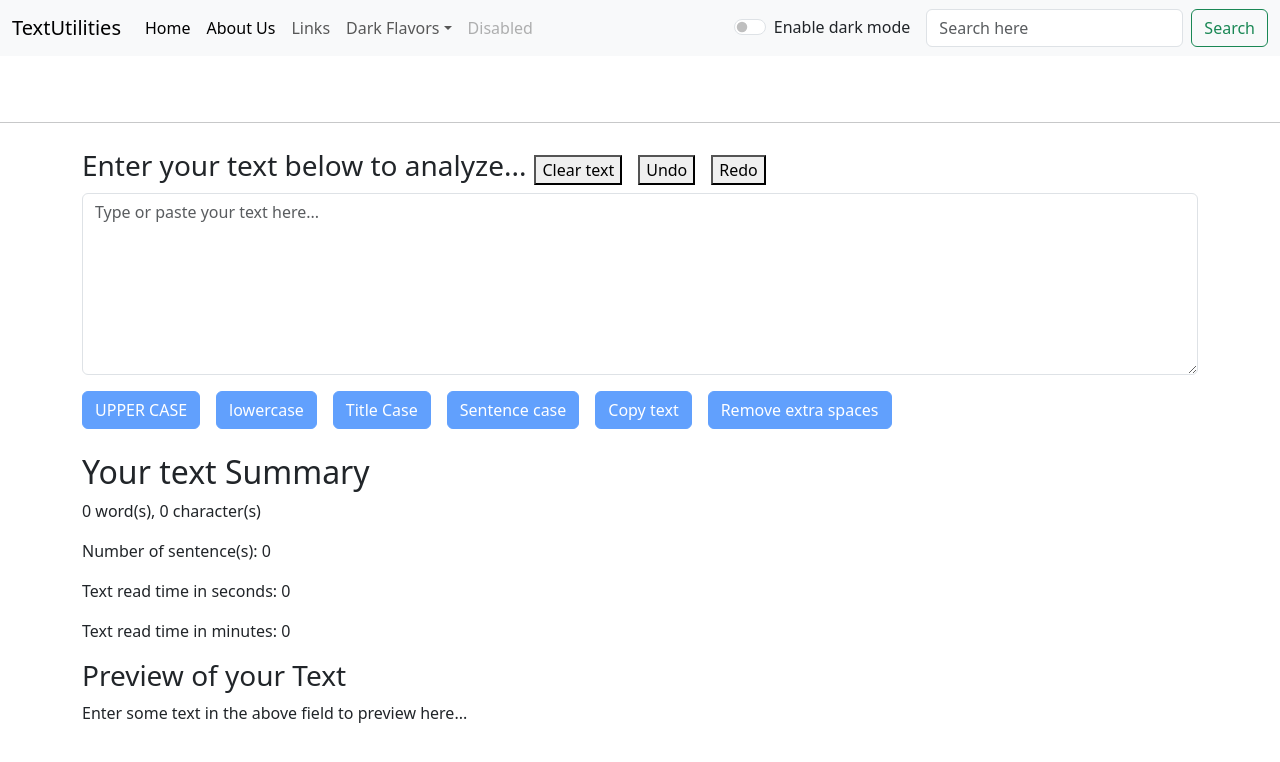
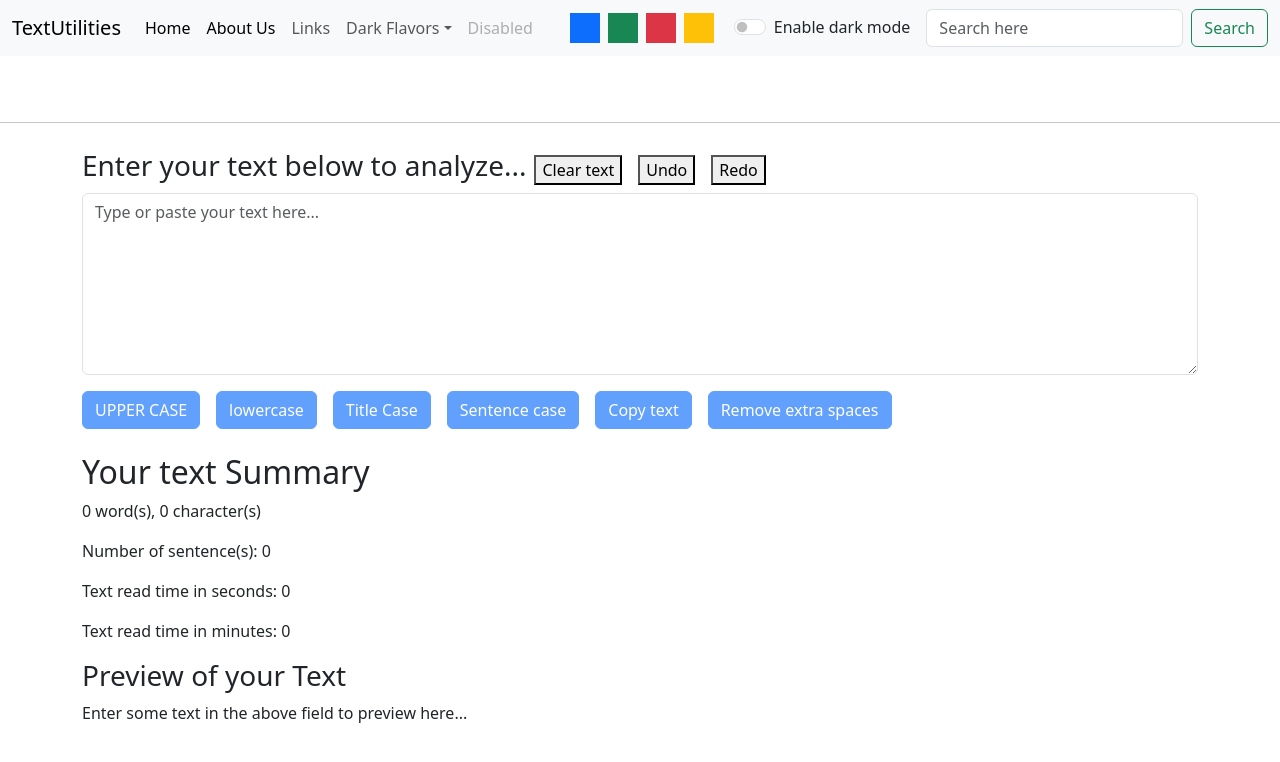
Before and after one commit to AbdurCodes/react-textUtilities, a React (Create React App) app: page / in a window 1280 px wide. Shown: the top 762 px of the page. Built offline with nearby package versions, Linux system fonts and the light colour scheme.

Commit message:
color palettes added

```diff
--- a/src/App.js
+++ b/src/App.js
@@ -28,6 +28,20 @@ function App() {
       });
     }, 1500);
   };
+
+
+  const removeColorClass = () => {
+    document.body.classList.remove('bg-primary');
+    document.body.classList.remove('bg-success');
+    document.body.classList.remove('bg-danger');
+    document.body.classList.remove('bg-warning');
+  }
+
+  const bgPallete = (colorClass) => {
+    // console.log(colorClass);
+    removeColorClass();
+    document.body.classList.add('bg-'+ colorClass);
+  }
 
   const toggleMode = () => {
     if (mode === "light") {
@@ -63,6 +77,7 @@ function App() {
           about={"About Us"}
           textColor={textColor}
           toggleMode={toggleMode}
+          bgPallete={bgPallete}
         />
         {/* <Navbar myDict={{title: 'TextUtilities', about: 'About Us'}} /> */}
         <Alert alert={alert} />
--- a/src/componenets/Navbar.js
+++ b/src/componenets/Navbar.js
@@ -13,6 +13,8 @@ const toggleRed = () => {
 const toggleGreen = () => {
   document.body.style.backgroundColor = '#52a37d';
 }
+
+
 
   return (
     <nav className={`navbar navbar-expand-lg navbar-${props.mode} bg-${props.mode}`}>
@@ -49,6 +51,12 @@ const toggleGreen = () => {
           <a className="nav-link disabled" href='/' aria-disabled="true">Disabled</a>
         </li>
       </ul>
+
+      <div className="bg-primary mx-1" onClick={()=>props.bgPallete('primary')} style={{width: '30px', height: '30px', cursor: 'pointer'}}></div>
+      <div className="bg-success mx-1" onClick={()=>props.bgPallete('success')} style={{width: '30px', height: '30px', cursor: 'pointer'}}></div>
+      <div className="bg-danger mx-1" onClick={()=>props.bgPallete('danger')} style={{width: '30px', height: '30px', cursor: 'pointer'}}></div>
+      <div className="bg-warning mx-1" onClick={()=>props.bgPallete('warning')} style={{width: '30px', height: '30px', cursor: 'pointer'}}></div>
+
       <div className={`form-check form-switch mx-3 text-${props.textColor}`}>
       <input className="form-check-input"  onClick={props.toggleMode} type="checkbox" role="switch" id="flexSwitchCheckChecked"/>
       <label className="form-check-label" htmlFor="flexSwitchCheckChecked">{props.switchText}</label>
```
